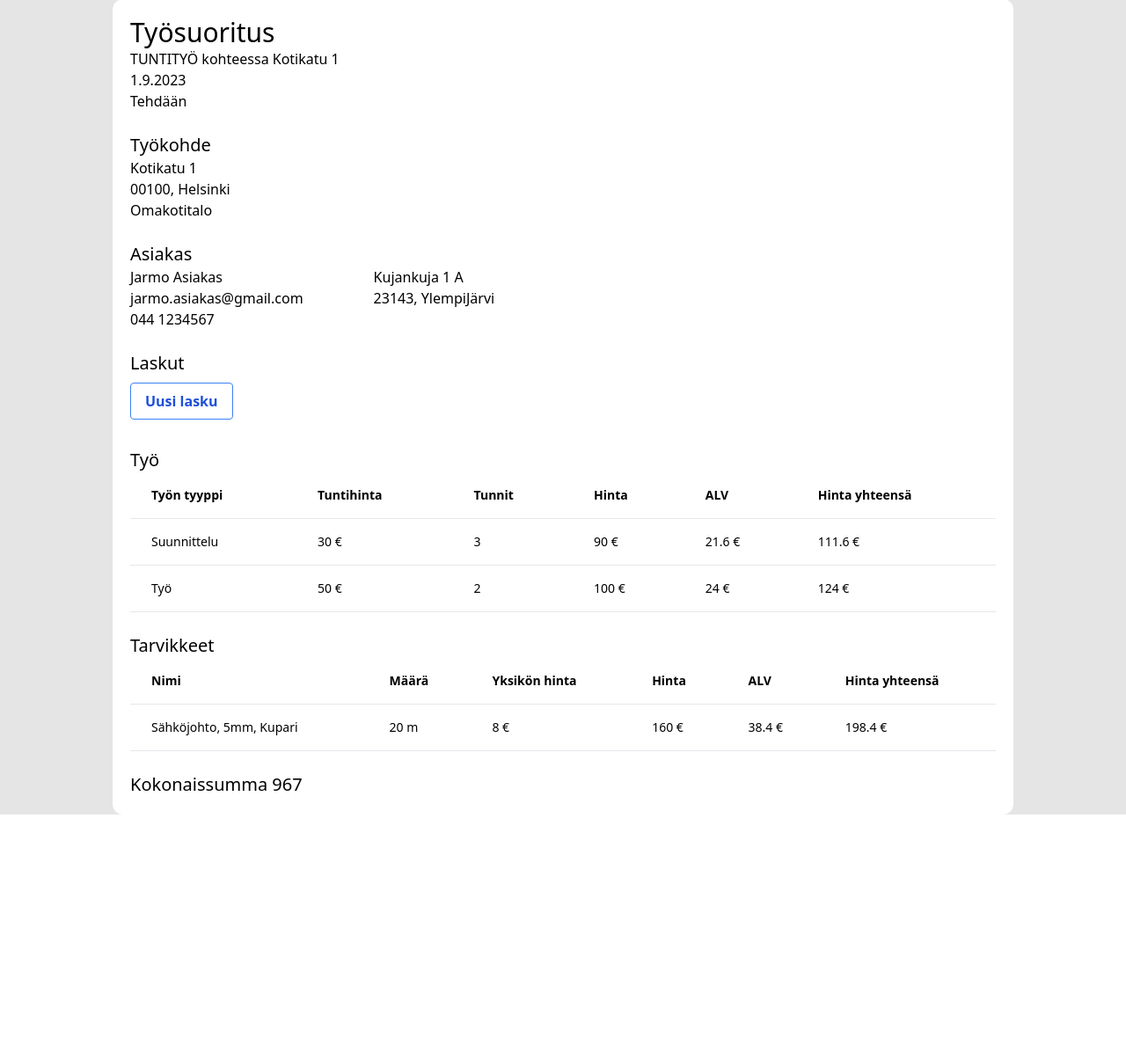
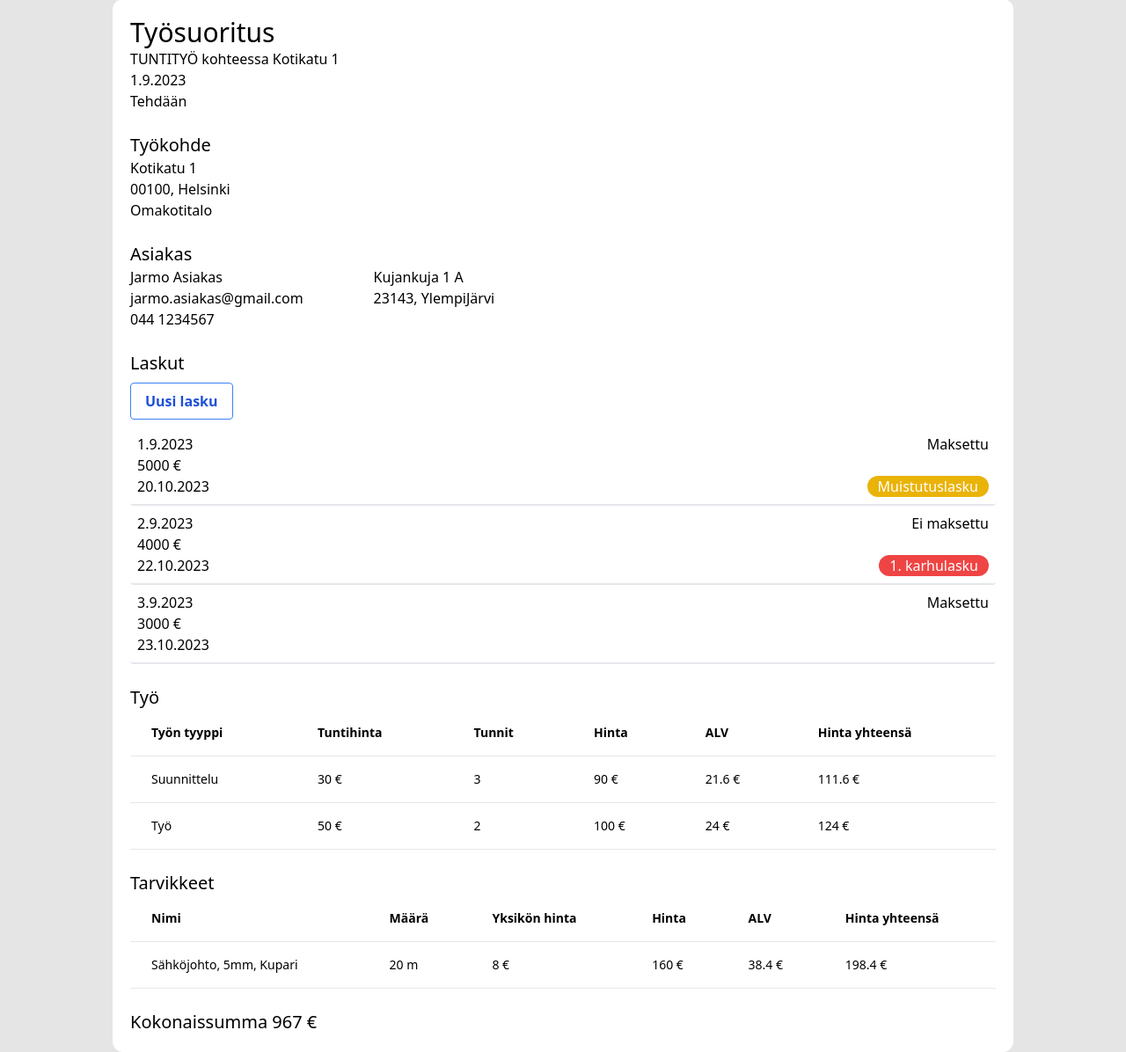
Before and after one commit to ahakkar/tiko, a Node server app: page /tyosuoritukset/1 in a window 1280 px wide. Shown: the part 85-1281 px from the top of the page at 88% size. Before the commit the page ends 1011 px from the top, so only its background shows below. Run offline with Node 20, Linux system fonts and the light colour scheme; some libraries are stand-ins or nearby versions.

Commit message:
Muokkaa työsuoritusnäkymän tyyliä. Tee hienommat muistutuslasku ja karhulaskutagit

```diff
--- a/src/controllers/tyosuoritukset.ts
+++ b/src/controllers/tyosuoritukset.ts
@@ -103,8 +103,8 @@ const TYOT = [
   },
 ];
 
-router.get('/uusi', (_req, res) => {
-  res.render('tyosuoritukset/uusi');
+router.get('/form', (_req, res) => {
+  res.render('tyosuoritukset/form');
 });
 
 router.get('/:id', (req, res) => {
--- /dev/null
+++ b/src/views/tyosuoritukset/form.hbs
@@ -0,0 +1 @@
+<div>insert lomake tähän</div>
--- a/src/views/tyosuoritukset/index.hbs
+++ b/src/views/tyosuoritukset/index.hbs
@@ -1,7 +1,7 @@
 <h1 class="font-medium text-3xl">Työsuoritukset</h1>
 
-<div>
-  <button hx-get="/tyosuoritukset/uusi" hx-target="#main-content" hx-push-url="true"
+<div id="form">
+  <button hx-get="/tyosuoritukset/form" hx-target="#form"
     class="bg-transparent hover:bg-blue-500 text-blue-700 font-semibold hover:text-white py-2 px-4 border border-blue-500 hover:border-transparent rounded my-2">
     Uusi työsuoritus
   </button>
--- a/src/views/tyosuoritukset/tyosuoritus.hbs
+++ b/src/views/tyosuoritukset/tyosuoritus.hbs
@@ -22,8 +22,8 @@
   <div class="flex">
     <div>
       <div>{{asiakas.nimi}}</div>
-      {{#if asiakas.sahkoposti}}<div>{{asiakas.sahkoposti}}</div>{{/if}}
-      {{#if asiakas.puhelinnumero}}<div>{{asiakas.puhelinnumero}}</div>{{/if}}
+      <div>{{asiakas.sahkoposti}}</div>
+      <div>{{asiakas.puhelinnumero}}</div>
     </div>
     <div class="px-10"></div>
     <div class="shrink-0">
@@ -43,17 +43,18 @@
     Uusi lasku
   </button>
 
-  {{#each lasku}}
+  {{#each laskut}}
   <div hx-get="/laskut/{{id}}" hx-target="#main-content" hx-push-url="true"
     class="flex justify-between p-2 border-b-2 transition duration-300 ease-in-out hover:bg-neutral-200 rounded cursor-pointer">
     <div>
       <div class="font-medium">{{pvm}}</div>
-      {{#if jarjestysluku}}<div>{{jarjestysluku}}. muistutuslasku</div>{{/if}}
       <div>{{summa}} €</div>
       <div>{{era_pvm}}</div>
     </div>
-    <div class="capitalize">
-      {{tila}}
+    <div class="flex justify-between flex-col min-h-full">
+      <div class="text-right font-medium">{{tila}}</div>
+      {{#if is_muistutuslasku}}<div class="px-3 rounded-full bg-yellow-500 text-white">Muistutuslasku</div>{{/if}}
+      {{#if is_karhulasku}}<div class="px-3 rounded-full bg-red-500 text-white">{{karhuluku}}. karhulasku</div>{{/if}}
     </div>
   </div>
   {{/each}}
@@ -123,4 +124,4 @@
 
 <div class="py-3"></div>
 
-<div class="font-medium text-xl">Kokonaissumma {{kokonaissumma}}</div>
+<div class="font-medium text-xl">Kokonaissumma {{kokonaissumma}} €</div>
--- a/src/views/tyosuoritukset/uusi.hbs
+++ /dev/null
@@ -1 +0,0 @@
-<h1 class="font-medium text-3xl">Uusi työsuoritus</h1>
```
